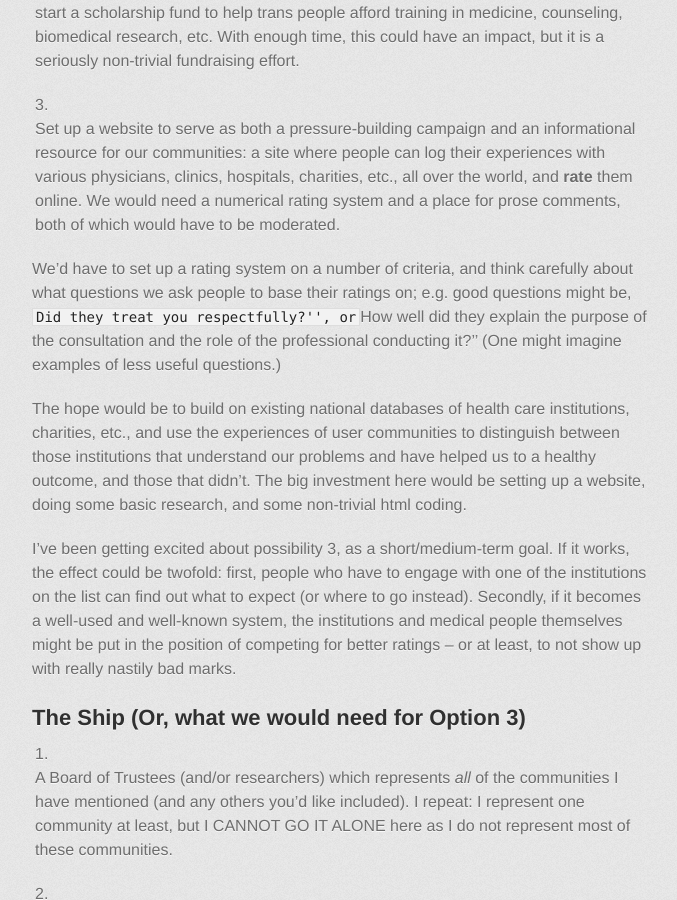
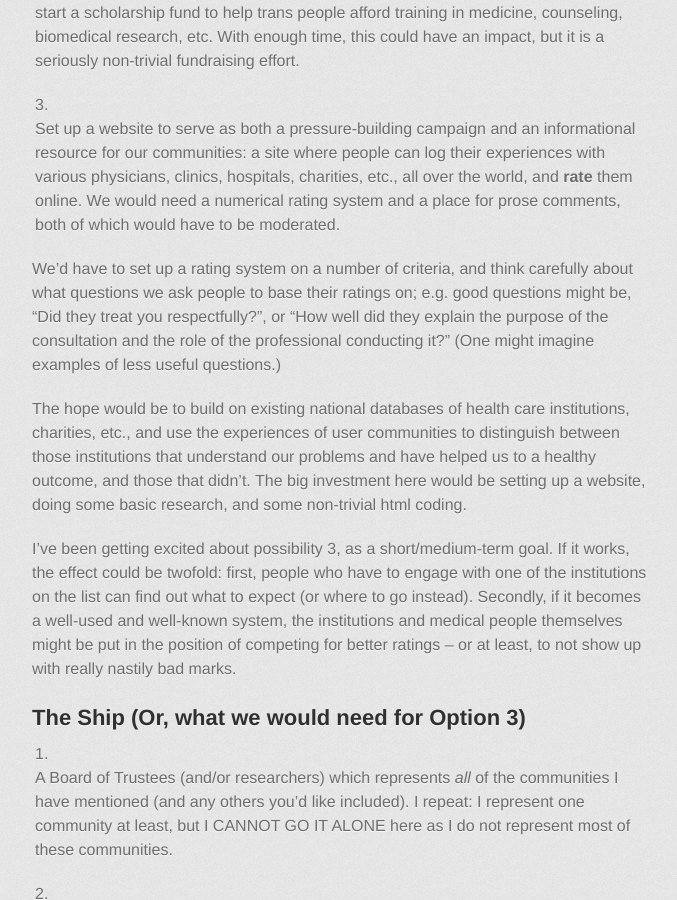
Before and after one commit to joelcw/joelcw.github.io, a Jekyll site: the page built from _posts/2014-03-22-hang-together.md, in a window 1280 px wide and 900 px high, scrolled down 1741 px. Shown: the whole window, without its empty margins (298-975 px from the left). Built offline with Jekyll 4.4.1, drawn with Linux system fonts in a browser that asks for light colours; some web fonts are replaced.

Commit message:
finished draft

```diff
--- a/_posts/2014-03-22-hang-together.md
+++ b/_posts/2014-03-22-hang-together.md
@@ -39,7 +39,8 @@ Assuming you're on board with me so far, we have some choices to make as to stra
 
 3.  Set up a website to serve as both a pressure-building campaign and an informational resource for our communities: a site where people can log their experiences with various physicians, clinics, hospitals, charities, etc., all over the world, and **rate** them online. We would need a numerical rating system and a place for prose comments, both of which would have to be moderated.
 
-We'd have to set up a rating system on a number of criteria, and think carefully about what questions we ask people to base their ratings on; e.g. good questions might be, ``Did they treat you respectfully?'', or ``How well did they explain the purpose of the consultation and the role of the professional conducting it?'' (One might imagine examples of less useful questions.)
+We'd have to set up a rating system on a number of criteria, and think carefully about what questions we ask people to base their ratings on; e.g. good questions might be, "Did they treat you respectfully?", or "How well did they explain the purpose of the consultation and the role of the professional conducting it?"
+(One might imagine examples of less useful questions.)
 
 The hope would be to build on existing national databases of health care institutions, charities, etc., and use the experiences of user communities to distinguish between those institutions that understand our problems and have helped us to a healthy outcome, and those that didn't. The big investment here would be setting up a website, doing some basic research, and some non-trivial html coding.
 
```
